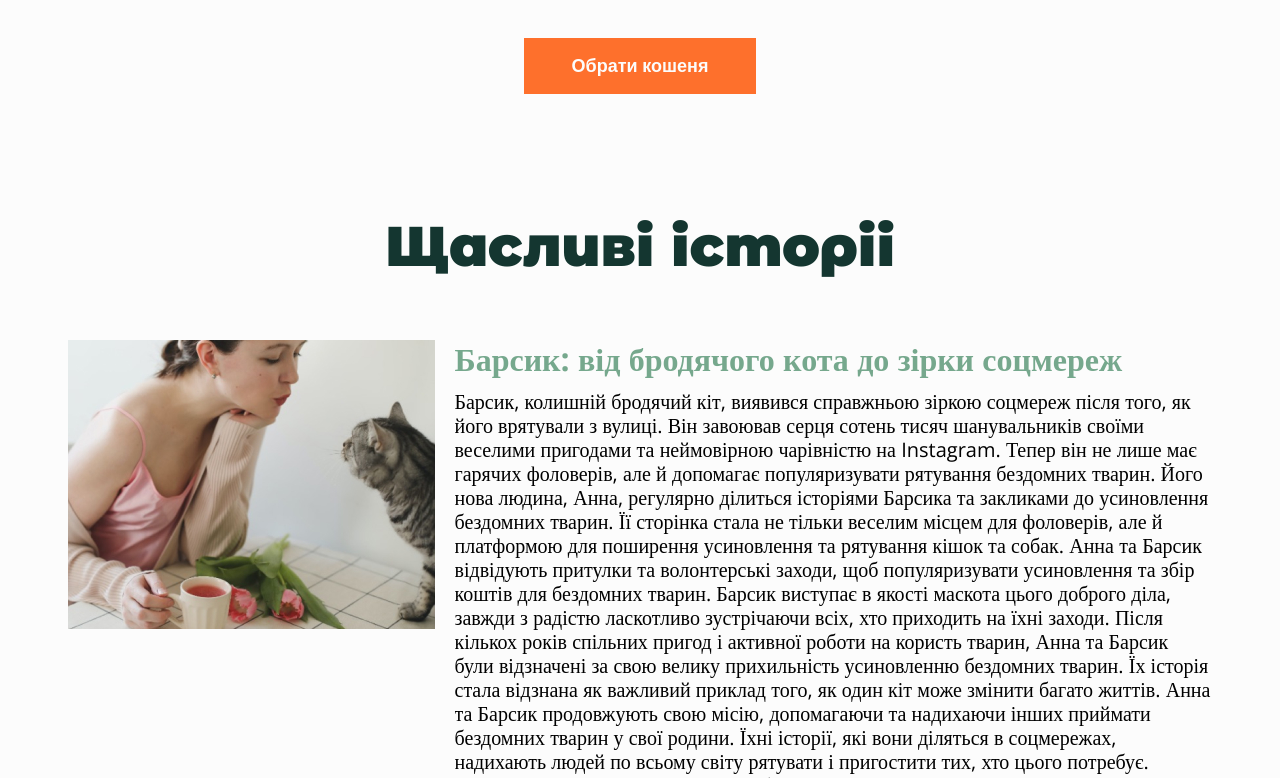
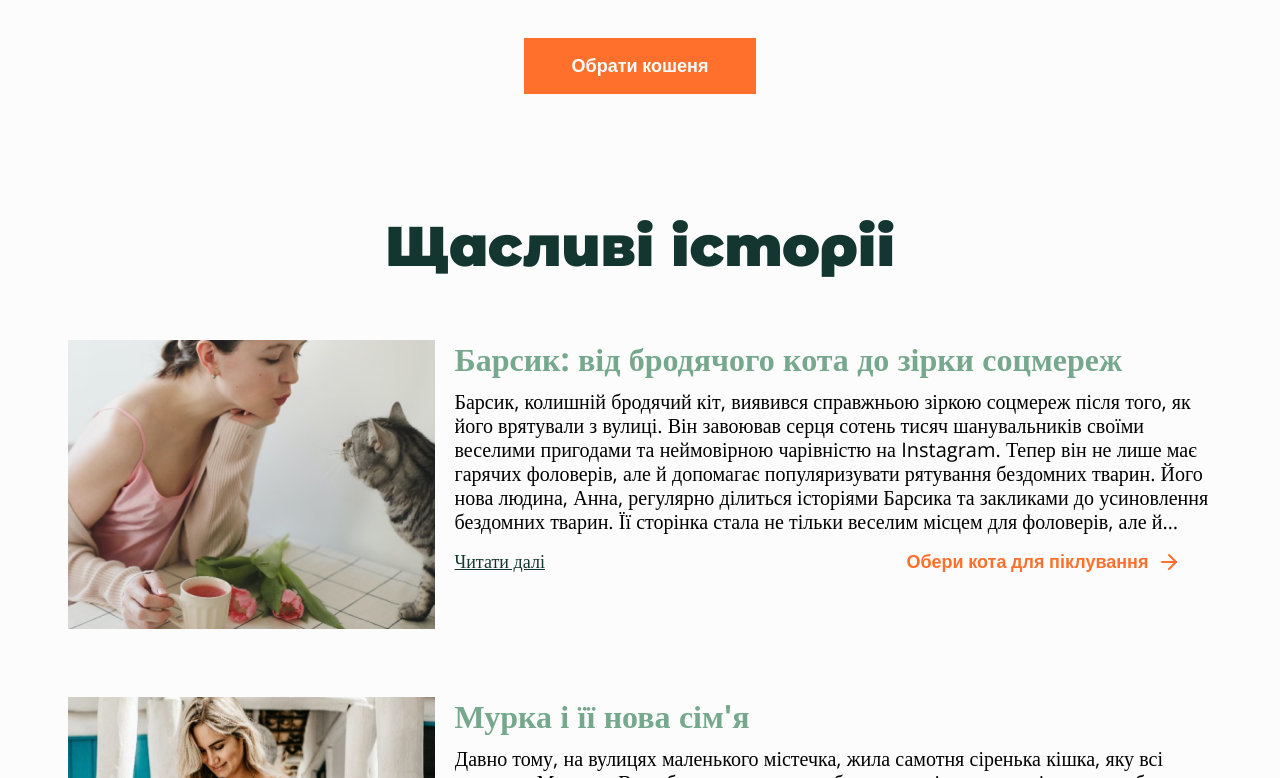
Before and after one commit to baza-trainee/cat_for_future, a React (Vite) app: page / in a window 1280 px wide. Shown: the part 3022-3800 px from the top of the page. Built offline with nearby package versions, Linux system fonts and the light colour scheme.

Commit message:
feat: add logic, styles for expand collapse text

```diff
--- a/src/components/HappyStories/HappyStories.module.scss
+++ b/src/components/HappyStories/HappyStories.module.scss
@@ -13,7 +13,7 @@
 	width: 100%;
 	height: 100%;
 	max-width: 73.5625rem;
-	padding: 1.87rem 1rem 2.03rem;
+	padding: 1.87rem 1rem 1.19rem;
 	display: flex;
 	flex-direction: column;
 	align-items: center;
@@ -23,7 +23,7 @@
 	}
 
 	@include full_desktop {
-		padding: 6.44rem 1rem 7.25rem;
+		padding: 6.4375rem 1rem 5.5rem;
 	}
 }
 
@@ -40,6 +40,11 @@
 .storiesWrap {
 	display: flex;
 	flex-direction: column;
+	gap: 0.81rem;
+
+	@include tablet {
+		gap: 2.62rem;
+	}
 
 	@include full_desktop {
 		gap: 4.25rem;
--- a/src/components/HappyStories/HappyStories.tsx
+++ b/src/components/HappyStories/HappyStories.tsx
@@ -7,7 +7,7 @@ import StoryCard from 'src/components/HappyStories/StoryCard/StoryCard';
 
 const HappyStories = () => {
 	return (
-		<section className={s.happyStories}>
+		<section className={s.happyStories} id="happyStories">
 			<div className={s.container}>
 				<h2 className={s.title}>Щасливі історіі</h2>
 				<div className={s.storiesWrap}>
--- a/src/components/HappyStories/StoryCard/StoryCard.module.scss
+++ b/src/components/HappyStories/StoryCard/StoryCard.module.scss
@@ -26,17 +26,25 @@
 	margin-top: 0.75rem;
 	overflow: hidden;
 	color: #000;
-	// text-overflow: ellipsis;
-	// white-space: nowrap;
 	font-family: Open Sans;
 	font-size: 1.25rem;
 	font-style: normal;
 	font-weight: 400;
 	line-height: 120%;
 }
+
+.textCollapsed {
+	overflow: hidden;
+	display: -webkit-box;
+	-webkit-line-clamp: 6;
+	line-clamp: 6;
+	-webkit-box-orient: vertical;
+}
+
 .btnWrap {
 	display: flex;
 	justify-content: space-between;
+	align-items: center;
 	.icon path {
 		fill: none;
 		transition: cubic-bezier(0.4, 0, 0.2, 1) 0.25s;
@@ -51,9 +59,7 @@
 }
 
 .btn {
-	display: flex;
-	justify-content: center;
-	align-items: center;
+	height: 1.375rem;
 	color: $color-primary-dark-green;
 	font-family: Open Sans;
 	font-size: 1.125rem;
@@ -62,4 +68,10 @@
 	line-height: 120%;
 	text-decoration-line: underline;
 	background-color: transparent;
+	cursor: pointer;
 }
+
+.btn:hover {
+	font-weight: 600;
+	transition: cubic-bezier(0.4, 0, 0.2, 1) 0.25s;
+}
--- a/src/components/HappyStories/StoryCard/StoryCard.tsx
+++ b/src/components/HappyStories/StoryCard/StoryCard.tsx
@@ -1,3 +1,7 @@
+/* eslint-disable no-mixed-spaces-and-tabs */
+import { useState } from 'react';
+import clsx from 'clsx';
+
 import s from './StoryCard.module.scss';
 
 import { IStory } from 'src/data/stories.temp';
@@ -5,15 +9,21 @@ import Button from 'src/components/Button/Button';
 import { ReactComponent as ArrayRight } from 'src/assets/icons/arrow-right.svg';
 
 const StoryCard = ({ imgSrc, title, text }: IStory) => {
+	const [isCollapsedText, setIsCollapsedText] = useState(true);
+
+	const handleExpandText = () => {
+		setIsCollapsedText((prev) => !prev);
+	};
+
 	return (
 		<div className={s.card}>
 			<img src={imgSrc} alt={title} className={s.img} />
 			<div className="cardBody">
 				<h3 className={s.title}>{title}</h3>
-				<p className={s.description}>{text}</p>
+				<p className={clsx(s.description, isCollapsedText && s.textCollapsed)}>{text}</p>
 				<div className={s.btnWrap}>
-					<button type="button" className={s.btn}>
-						Читати далі
+					<button type="button" className={s.btn} onClick={handleExpandText}>
+						{isCollapsedText ? 'Читати далі' : 'Згорнути'}
 					</button>
 					<Button
 						buttonClasses={'secondaryBtn  secondaryIconRight'}
```
